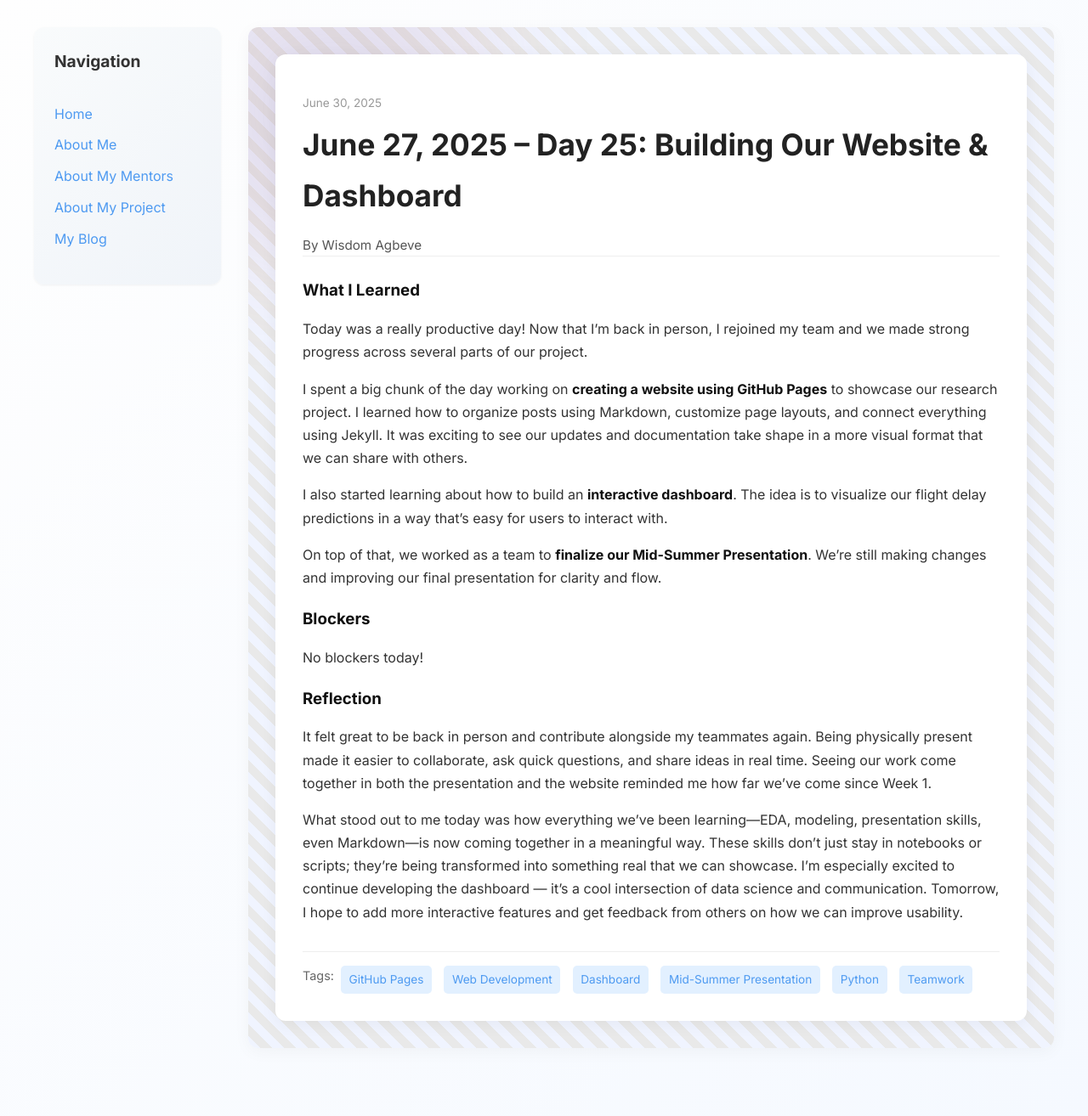
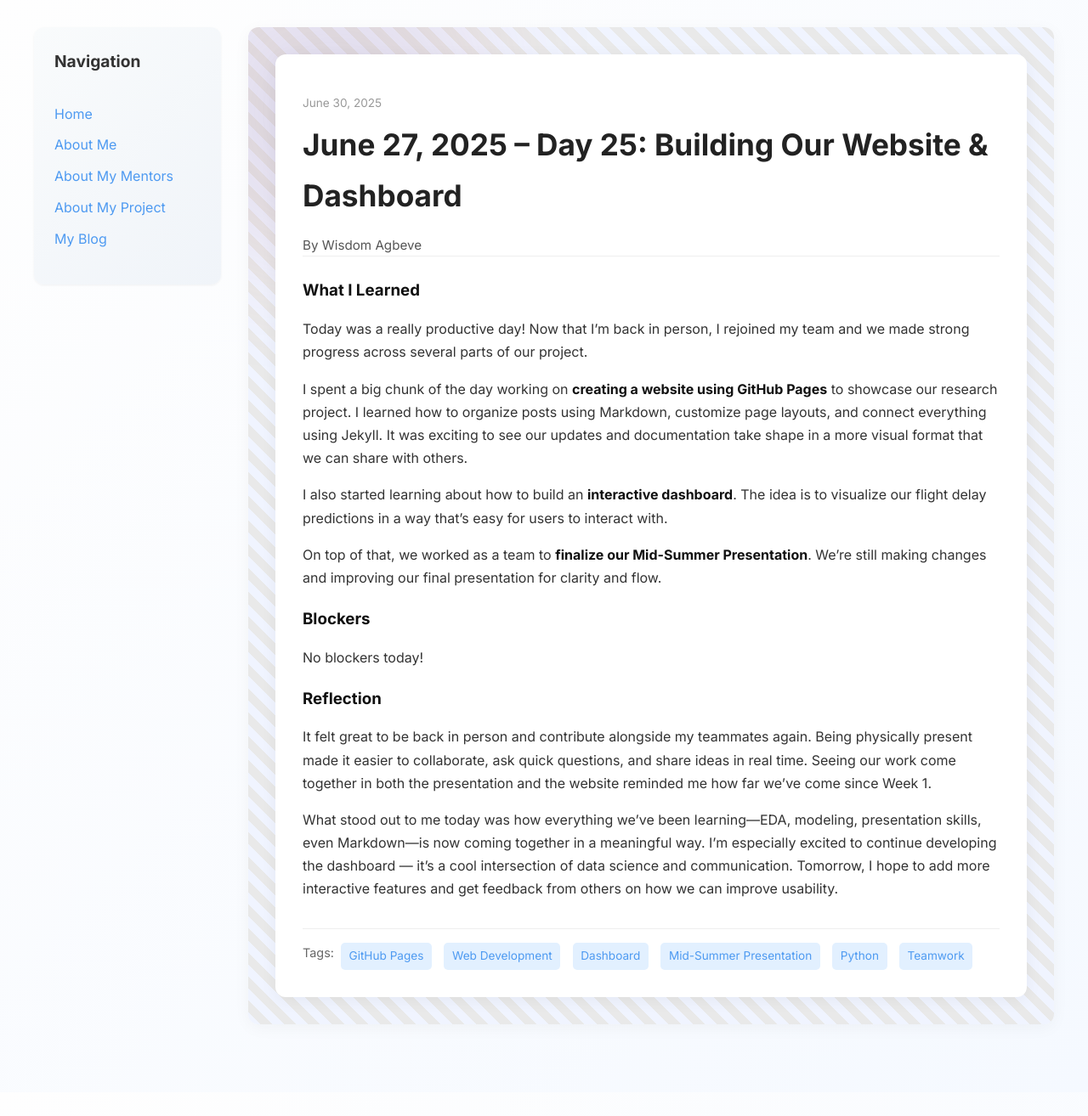
Before and after one commit to wisdomagbeve01/wisdomagbeve01.github.io, a Jekyll site: the page built from _posts/2025-06-30-day-25.md, in a window 1280 px wide. Shown: the whole page at 85% size. Built offline with Jekyll 4.4.1, drawn with Linux system fonts in a browser that asks for light colours; after the commit the page ends 1286 px from its top, so only the background shows below that.

Commit message:
Update 2025-06-30-day-25.md

```diff
--- a/_posts/2025-06-30-day-25.md
+++ b/_posts/2025-06-30-day-25.md
@@ -21,5 +21,5 @@ blockers: |
 reflection: |
   It felt great to be back in person and contribute alongside my teammates again. Being physically present made it easier to collaborate, ask quick questions, and share ideas in real time. Seeing our work come together in both the presentation and the website reminded me how far we’ve come since Week 1.
 
-  What stood out to me today was how everything we’ve been learning—EDA, modeling, presentation skills, even Markdown—is now coming together in a meaningful way. These skills don’t just stay in notebooks or scripts; they’re being transformed into something real that we can showcase. I’m especially excited to continue developing the dashboard — it’s a cool intersection of data science and communication. Tomorrow, I hope to add more interactive features and get feedback from others on how we can improve usability.
+  What stood out to me today was how everything we’ve been learning—EDA, modeling, presentation skills, even Markdown—is now coming together in a meaningful way. I’m especially excited to continue developing the dashboard — it’s a cool intersection of data science and communication. Tomorrow, I hope to add more interactive features and get feedback from others on how we can improve usability.
 ---
```
